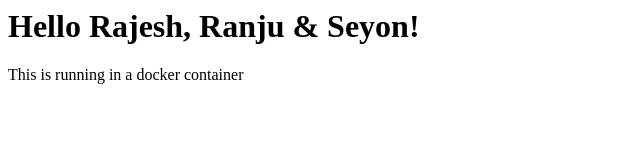
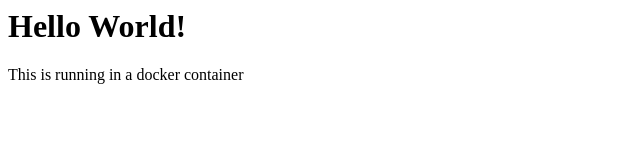
Before and after one commit to mahiznan/docker-demo, a plain HTML site: page index.html in a window 1280 px wide. Shown: the whole page, without its empty margins (0-640 px from the left). Drawn offline with Linux system fonts and the light colour scheme.

Commit message:
Update value

```diff
--- a/index.html
+++ b/index.html
@@ -4,7 +4,7 @@
     <title>Hello nginx</title>
   </head>
   <body>
-    <h1>Hello Rajesh, Ranju & Seyon!</h1>
+    <h1>Hello World!</h1>
     <p>This is running in a docker container</p>
   </body>
 </html>
```
